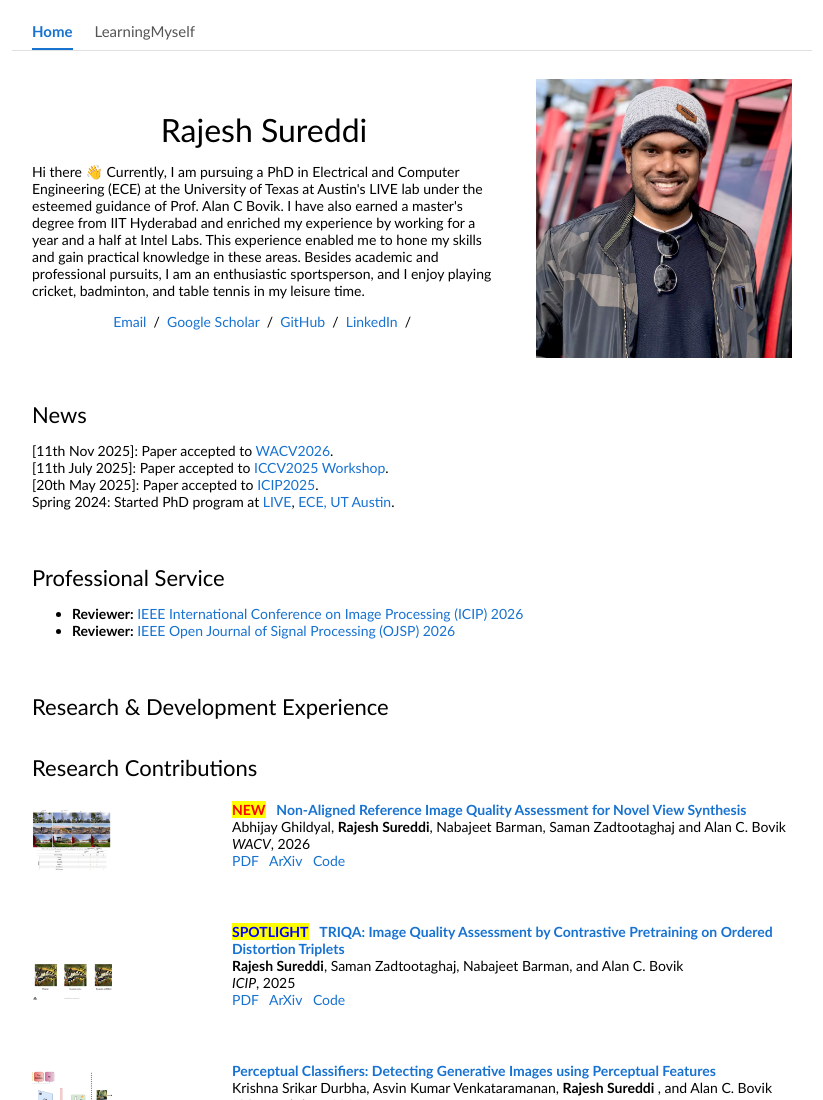
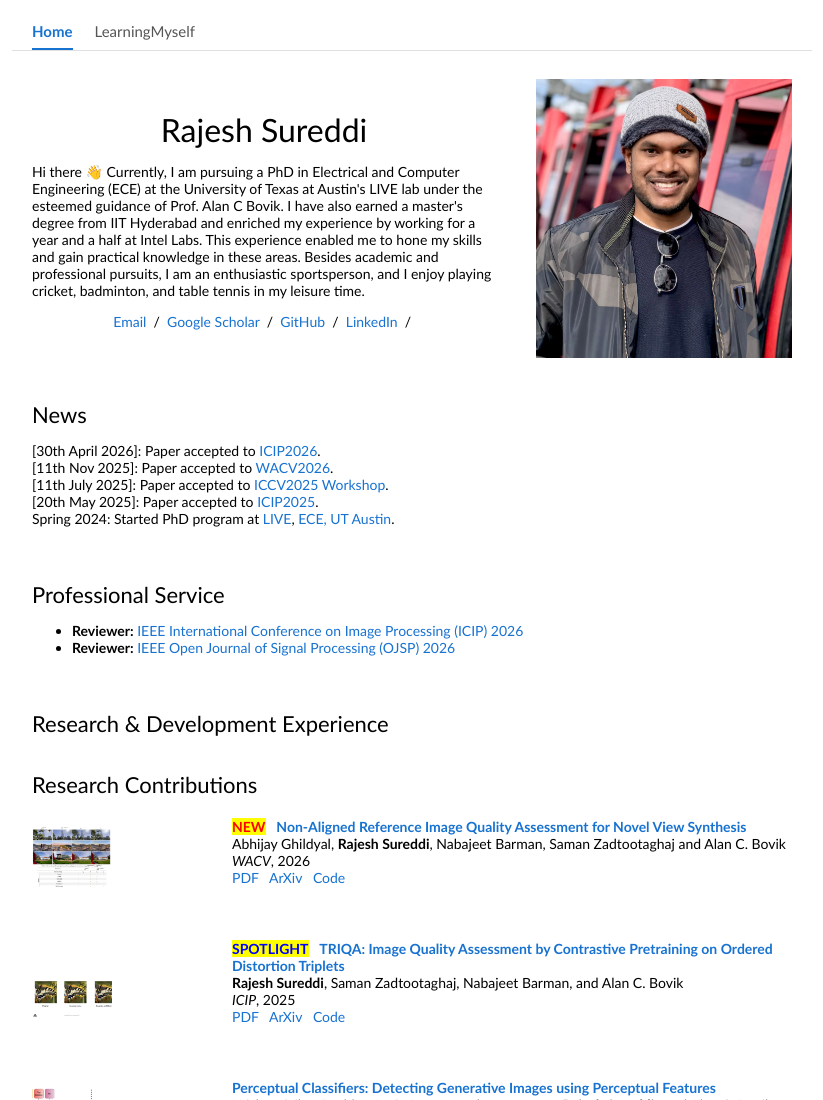
Before and after one commit to rajeshsureddi/rajeshsureddi.github.io, a plain HTML site: page index.html in a window 1280 px wide. Shown: the top 1100 px of the page, without its empty margins (228-1051 px from the left). Drawn offline with Linux system fonts and the light colour scheme.

Commit message:
Add news item for ICIP2026 acceptance

```diff
--- a/index.html
+++ b/index.html
@@ -74,6 +74,9 @@
             <td style="padding:20px;width:100%;vertical-align:middle">
               <heading>News</heading>
               <p>
+				<ul
+                  <li style="list-style-position:inside;margin:0;padding:0;text-align:left;"> [30th April 2026]: Paper accepted to <a href="https://2026.ieeeicip.org/">ICIP2026</a>.</li>
+                </ul>
                 <ul
                   <li style="list-style-position:inside;margin:0;padding:0;text-align:left;"> [11th Nov 2025]: Paper accepted to <a href="https://wacv.thecvf.com/">WACV2026</a>.</li>
                 </ul>
```
